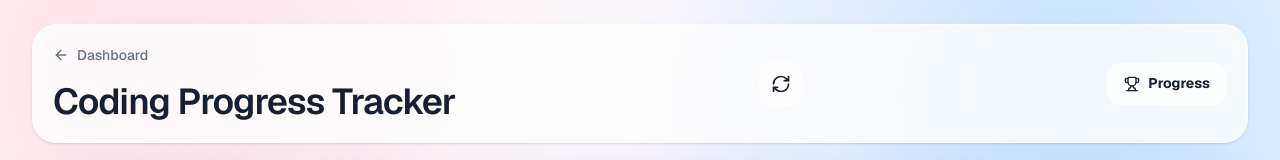
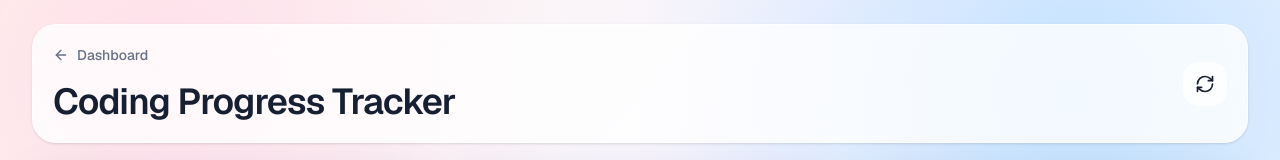
Before and after one commit to rutuja2005byte/Habit-Tracker, a Next.js app: page /tracking in a window 1280 px wide. Shown: the top 160 px of the page. Built offline with nearby package versions, Linux system fonts and the light colour scheme.

Commit message:
refactor: remove progress link from tracking page header

```diff
--- a/app/tracking/page.tsx
+++ b/app/tracking/page.tsx
@@ -199,10 +199,6 @@ export default function TrackingPage() {
           <button className="icon-button" type="button" aria-label="Refresh tracking data" onClick={connect} disabled={loading || !hasConnection}>
             {loading ? <Loader2 className="h-5 w-5 animate-spin" /> : <RefreshCw className="h-5 w-5" />}
           </button>
-          <Link className="secondary-button" href="/progress">
-            <Trophy className="h-4 w-4" />
-            Progress
-          </Link>
         </header>
 
         <section className="grid gap-4 md:grid-cols-3">
```
